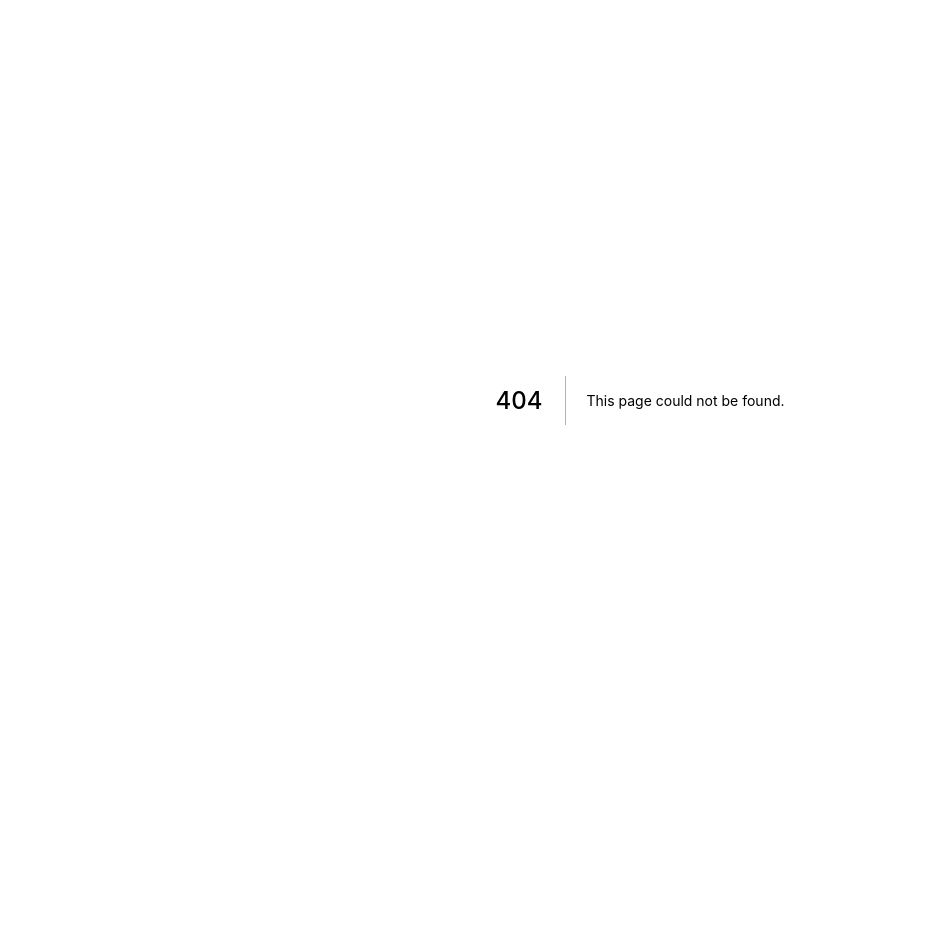
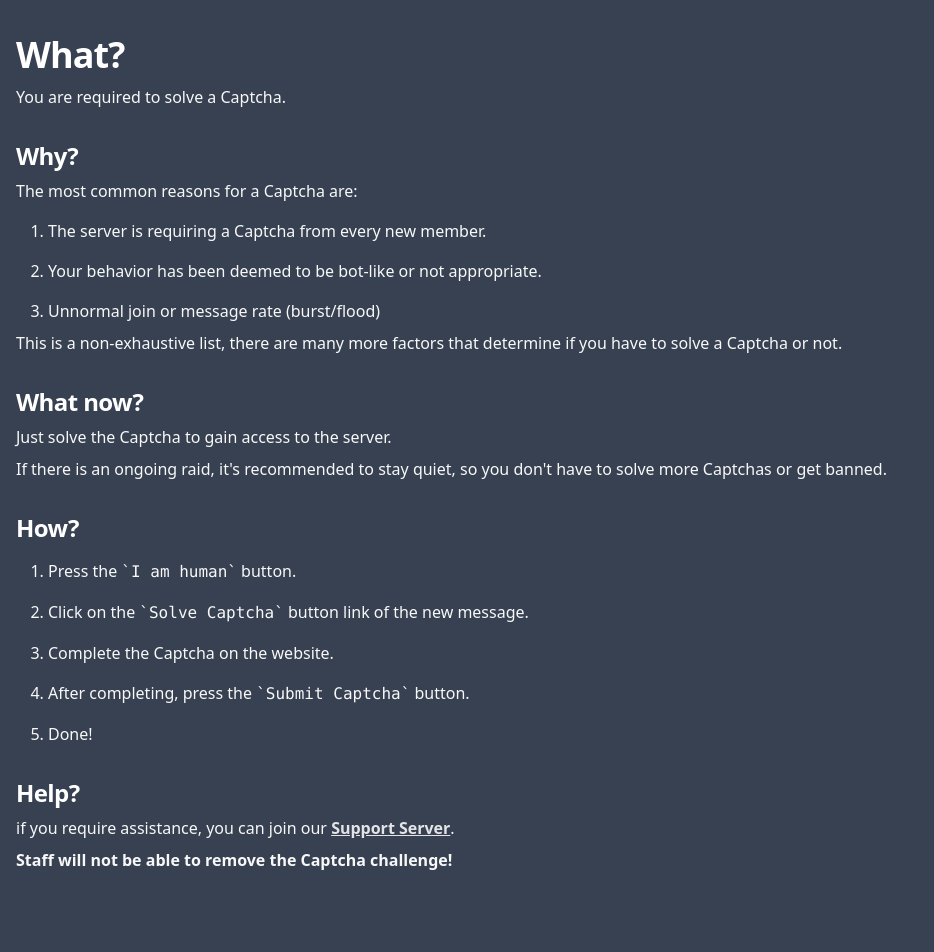
Before and after one commit to cleaner-bot/website, a Next.js app: page /what in a window 1280 px wide. Before the commit this address had no page. Shown: the top 952 px of the page, without its empty margins (0-934 px from the left). Before the commit the page ends 800 px from the top, so only its background shows below. Built offline with nearby package versions, Linux system fonts and the light colour scheme.

Commit message:
add what

```diff
--- /dev/null
+++ b/pages/what.jsx
@@ -0,0 +1,96 @@
+
+import Link from "next/link";
+import Head from "next/head";
+import { ArrowRightIcon } from "@heroicons/react/outline";
+
+
+export default function What() {
+    return (
+        <div className="-container">
+            <Head>
+                <title>What? Why? What now? Help?</title>
+                <meta property="og:title" content="Mr. Clean - What? Why? What now? Help?" />
+                <meta property="og:type" content="article" />
+                <meta property="og:description" content="A Captcha? What? Why? What now? Help?" />
+            </Head>
+            <article>
+                <h1>
+                    What?
+                </h1>
+                <p>
+                    You are required to solve a Captcha.
+                </p>
+                <h2>
+                    Why?
+                </h2>
+                <p>
+                    The most common reasons for a Captcha are:
+                </p>
+                <ol>
+                    <li>
+                        The server is requiring a Captcha from every new member.
+                    </li>
+                    <li>
+                        Your behavior has been deemed to be bot-like or not appropriate.
+                    </li>
+                    <li>
+                        Unnormal join or message rate (burst/flood)
+                    </li>
+                </ol>
+                <p>
+                    This is a non-exhaustive list, there are many more factors that determine if you have to solve a Captcha or not.
+                </p>
+
+                <h2>
+                    What now?
+                </h2>
+                <p>
+                    Just solve the Captcha to gain access to the server.
+                </p>
+                <p>
+                    If there is an ongoing raid, it's recommended to stay quiet, so you don't have to solve more Captchas or get banned.
+                </p>
+
+                <h2>
+                    How?
+                </h2>
+                <ol>
+                    <li>
+                        Press the <code>`I am human`</code> button.
+                    </li>
+                    <li>
+                        Click on the <code>`Solve Captcha`</code> button link of the new message.
+                    </li>
+                    <li>
+                        Complete the Captcha on the website.
+                    </li>
+                    <li>
+                        After completing, press the <code>`Submit Captcha`</code> button.
+                    </li>
+                    <li>
+                        Done!
+                    </li>
+                </ol>
+
+                <h2>
+                    Help?
+                </h2>
+                <p>
+                    if you require assistance, you can join our <Link href="/discord"><a>Support Server</a></Link>.
+                </p>
+                <p>
+                    <bold>
+                        Staff will not be able to remove the Captcha challenge!
+                    </bold>
+                </p>
+            </article>
+
+            <Link href="/">
+                <a className="-anim -btn bg-blue-500 hover:bg-blue-550 w-full md:w-96 mt-32">
+                    Back to the homepage
+                    <ArrowRightIcon className="h-6 w-6 inline ml-2" />
+                </a>
+            </Link>
+        </div>
+    )
+}
```
